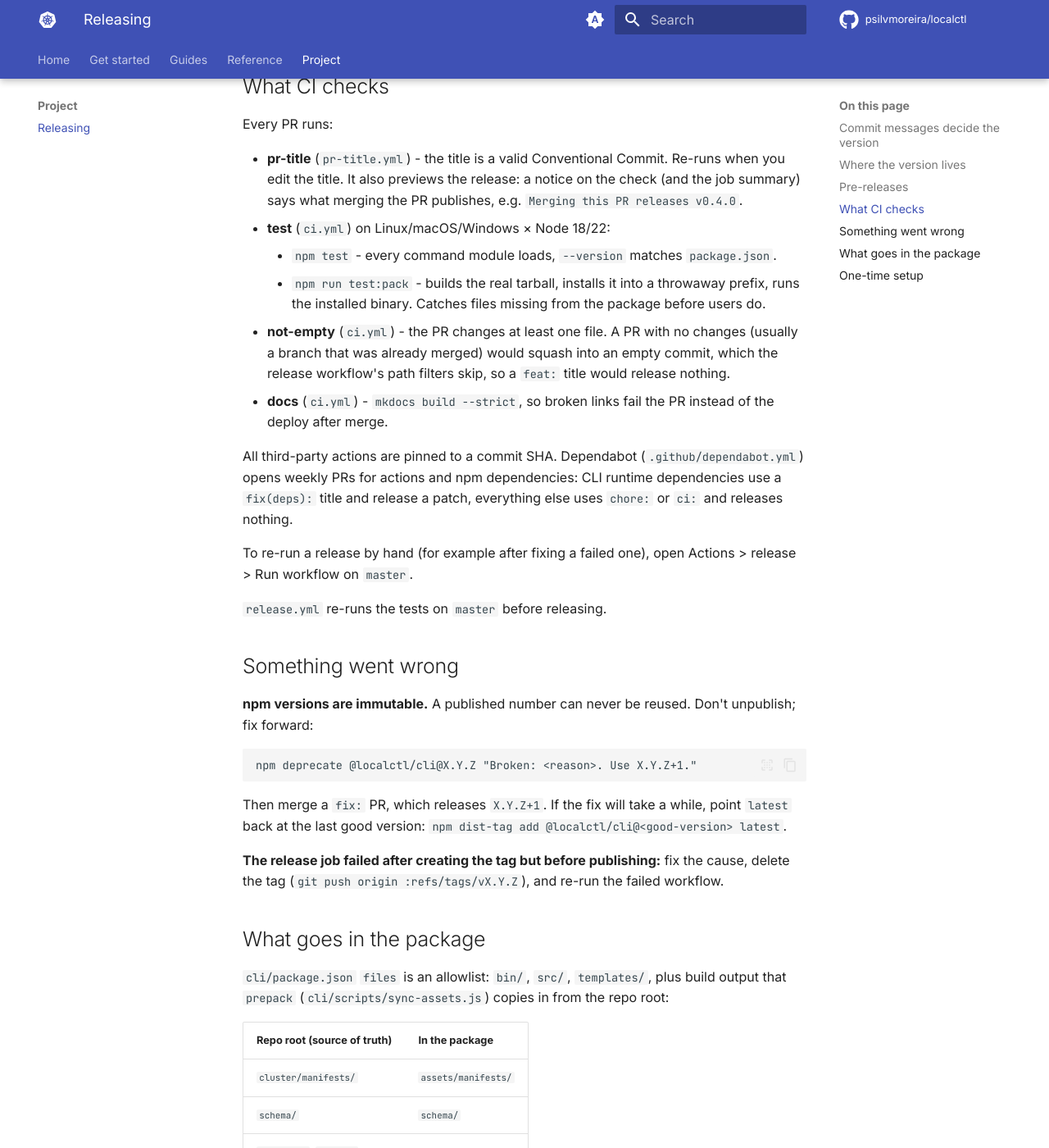
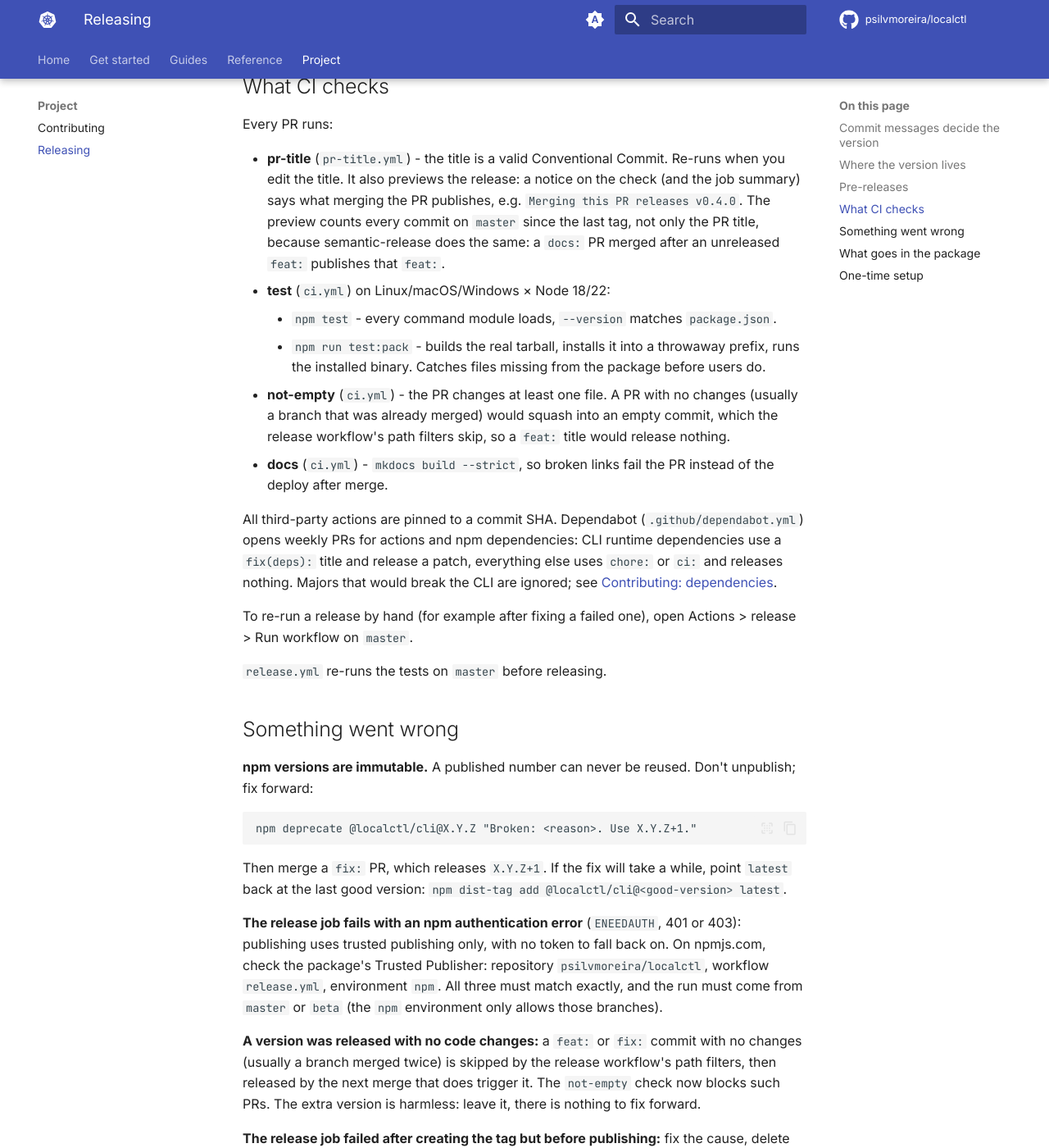
Before and after one commit to psilvmoreira/localctl, an MkDocs documentation site: the page built from docs/releasing.md, in a window 1280 px wide and 1400 px high, scrolled down 1300 px. Shown: the whole window at 82% size. Built offline with MkDocs 1.6.1 and Material for MkDocs 9.7.7, drawn with Linux system fonts in a browser that asks for light colours; comment, search, counter and statistics services are not loaded; some of the changed text lies outside the part shown.

Commit message:
docs: add contributor guide, document CI and update checks (#20)

```diff
--- a/docs/releasing.md
+++ b/docs/releasing.md
@@ -53,7 +53,9 @@
 
 - **pr-title** (`pr-title.yml`) - the title is a valid Conventional Commit. Re-runs when you
   edit the title. It also previews the release: a notice on the check (and the job summary)
-  says what merging the PR publishes, e.g. `Merging this PR releases v0.4.0`.
+  says what merging the PR publishes, e.g. `Merging this PR releases v0.4.0`. The preview counts
+  every commit on `master` since the last tag, not only the PR title, because semantic-release
+  does the same: a `docs:` PR merged after an unreleased `feat:` publishes that `feat:`.
 - **test** (`ci.yml`) on Linux/macOS/Windows × Node 18/22:
     - `npm test` - every command module loads, `--version` matches `package.json`.
     - `npm run test:pack` - builds the real tarball, installs it into a throwaway prefix, runs the
@@ -66,7 +68,8 @@
 
 All third-party actions are pinned to a commit SHA. Dependabot (`.github/dependabot.yml`) opens
 weekly PRs for actions and npm dependencies: CLI runtime dependencies use a `fix(deps):` title
-and release a patch, everything else uses `chore:` or `ci:` and releases nothing.
+and release a patch, everything else uses `chore:` or `ci:` and releases nothing. Majors that
+would break the CLI are ignored; see [Contributing: dependencies](contributing.md#dependencies).
 
 To re-run a release by hand (for example after fixing a failed one), open Actions > release >
 Run workflow on `master`.
@@ -84,6 +87,17 @@
 
 Then merge a `fix:` PR, which releases `X.Y.Z+1`. If the fix will take a while, point `latest`
 back at the last good version: `npm dist-tag add @localctl/cli@<good-version> latest`.
+
+**The release job fails with an npm authentication error** (`ENEEDAUTH`, 401 or 403): publishing
+uses trusted publishing only, with no token to fall back on. On npmjs.com, check the package's
+Trusted Publisher: repository `psilvmoreira/localctl`, workflow `release.yml`, environment `npm`.
+All three must match exactly, and the run must come from `master` or `beta` (the `npm`
+environment only allows those branches).
+
+**A version was released with no code changes:** a `feat:` or `fix:` commit with no changes
+(usually a branch merged twice) is skipped by the release workflow's path filters, then released
+by the next merge that does trigger it. The `not-empty` check now blocks such PRs. The extra
+version is harmless: leave it, there is nothing to fix forward.
 
 **The release job failed after creating the tag but before publishing:** fix the cause, delete
 the tag (`git push origin :refs/tags/vX.Y.Z`), and re-run the failed workflow.
@@ -115,9 +129,15 @@
    2FA) and add it as the `NPM_TOKEN` Actions secret.
 4. **GitHub**:
     - Settings > General > Pull Requests: allow **squash merging** only, with the default commit
-      message set to **Pull request title**.
+      message set to **Pull request title**, and turn on **Automatically delete head branches**.
+    - Settings > Branches: protect `master`. Require a pull request, and require the status
+      checks `pr-title`, `not-empty`, `docs` and the six `test (<os>, node <version>)` jobs,
+      with branches up to date before merging.
     - Settings > Environments: create `npm`, limited to the `master` and `beta` branches.
+    - Settings > Pages: source **Deploy from a branch**, branch `gh-pages`, folder `/ (root)`.
+      Without this the docs workflow succeeds but the site returns 404.
 5. **Switch to trusted publishing** after the first release: on npmjs.com, open the package and go
    to Settings > Trusted Publisher > GitHub Actions. Use repository `psilvmoreira/localctl`,
    workflow `release.yml` and environment `npm`. Then delete the `NPM_TOKEN` secret, revoke the
    token, and set Publishing access to *Require two-factor authentication and disallow tokens*.
+   `release.yml` no longer reads `NPM_TOKEN`: this step is done for `@localctl/cli`.
--- a/mkdocs.yml
+++ b/mkdocs.yml
@@ -77,6 +77,7 @@
       - Config schema: config-schema.md
       - Architecture: architecture.md
   - Project:
+      - Contributing: contributing.md
       - Releasing: releasing.md
 
 markdown_extensions:
```
Also changed, not shown: README.md (+2 -1 lines), docs/architecture.md (+11 -0 lines), docs/contributing.md (added, +135 -0 lines).
